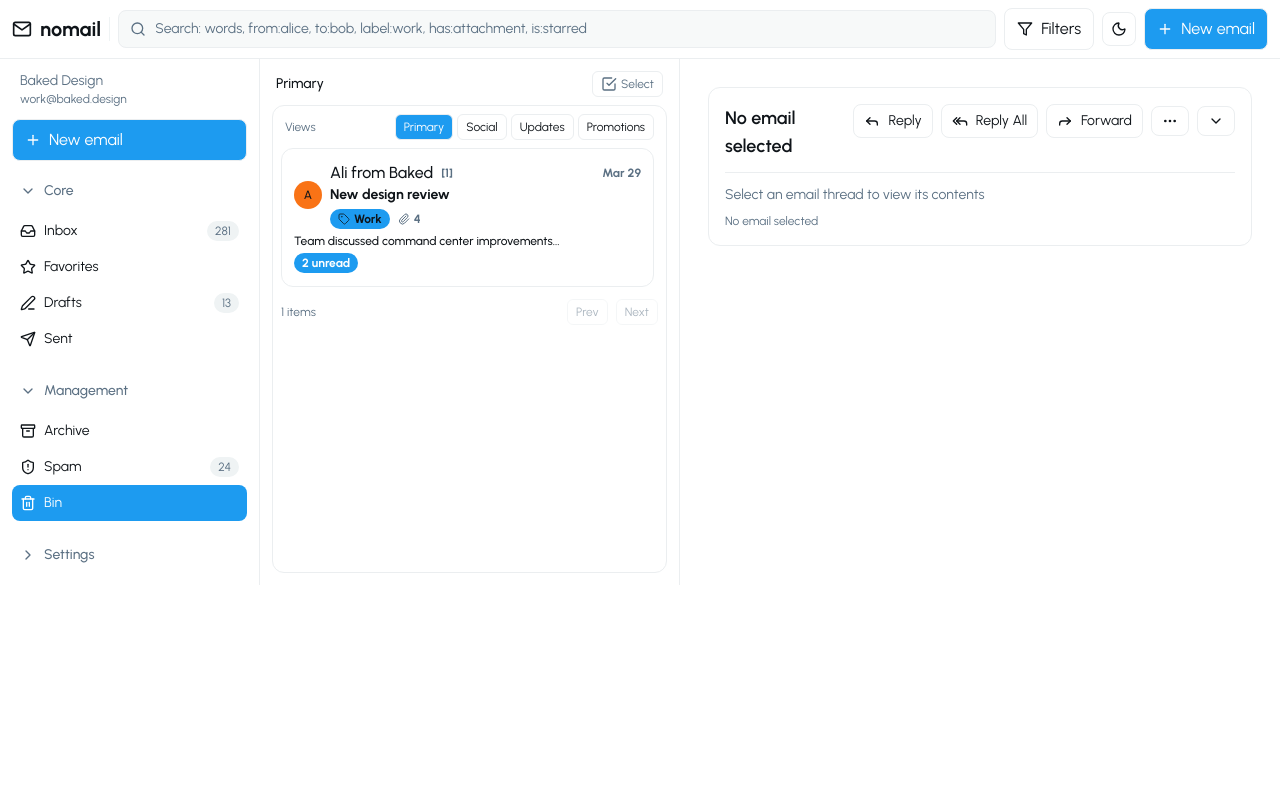
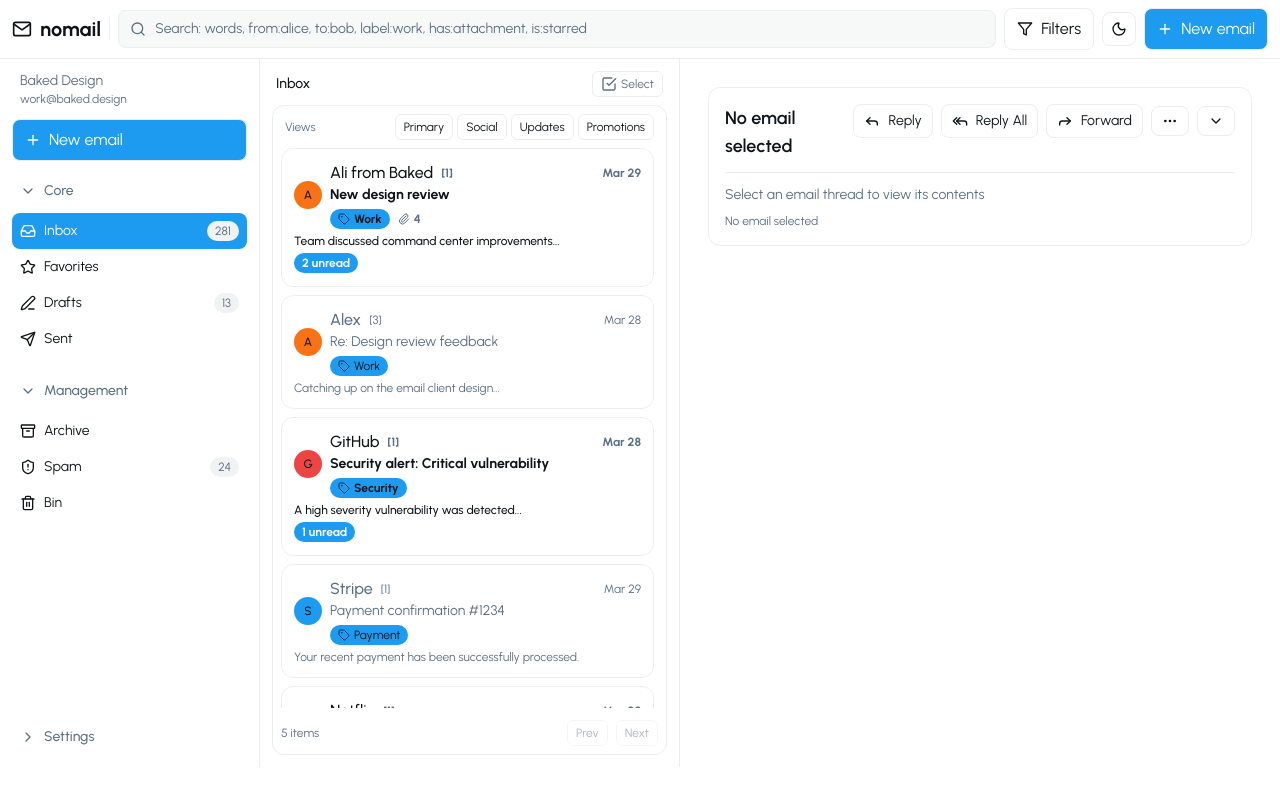
Before and after one commit to nowarelabs/nomail, a Next.js app in the folder frontend/: page / in a window 1280 px wide. Shown: the top 794 px of the page. Built offline with nearby package versions, Linux system fonts and the light colour scheme.

Commit message:
fix: add active view filtering

```diff
--- a/frontend/src/app/page.tsx
+++ b/frontend/src/app/page.tsx
@@ -15,7 +15,7 @@
 	const [theme, setTheme] = useState<'light' | 'dark'>('light');
 	const [isCoreOpen, setIsCoreOpen] = useState(true);
 	const [isManagementOpen, setIsManagementOpen] = useState(true);
-	const [activeView, setActiveView] = useState('primary');
+	const [activeView, setActiveView] = useState('inbox');
 	const [isSelectMode, setIsSelectMode] = useState(false);
 	const [selectedThreads, setSelectedThreads] = useState<Set<string>>(new Set());
 	const [isMoreActionsOpen, setIsMoreActionsOpen] = useState(false);
@@ -34,13 +34,11 @@
 					replyTo: '',
 					date: 'Mar 29',
 					subject: 'New design review',
-					content:
-						'Team discussed command center improvements and category system. General positive feedback, with suggestions for quick actions placement.',
+					content: 'Team discussed command center improvements...',
 					htmlContent: '',
-					plainTextContent:
-						'Team discussed command center improvements and category system. General positive feedback, with suggestions for quick actions placement.',
+					plainTextContent: 'Team discussed command center improvements...',
 					isCollapsed: true,
-					isRead: false,
+					isRead: true,
 					category: 'work',
 					isDraft: false,
 					isFavorite: false,
@@ -52,10 +50,10 @@
 					attachments: [
 						{
 							id: '1',
-							name: 'design-mockup.png',
+							name: 'image.png',
 							extension: '.png',
-							size: 2411724,
-							sizeFormatted: '2.3 MB',
+							size: 524288,
+							sizeFormatted: '512.0 KB',
 							type: 'image/png',
 							mimeType: 'image/png',
 							url: '',
@@ -821,7 +819,10 @@
 						{isCoreOpen && (
 							<div className="overflow-hidden" style={{ height: 'auto', opacity: 1 }}>
 								<div className="py-1">
-									<button className="w-full flex items-center justify-between gap-2 rounded-lg px-2 py-2 text-sm hover:bg-sidebar-accent hover:text-sidebar-accent-foreground">
+									<button
+										className={`w-full flex items-center justify-between gap-2 rounded-lg px-2 py-2 text-sm ${activeView === 'inbox' ? 'bg-sidebar-primary text-sidebar-primary-foreground' : 'hover:bg-sidebar-accent hover:text-sidebar-accent-foreground'}`}
+										onClick={() => handleViewChange('inbox')}
+									>
 										<span className="flex items-center gap-2">
 											<svg
 												xmlns="http://www.w3.org/2000/svg"
@@ -843,7 +844,10 @@
 										</span>
 										<span className="rounded-full px-2 py-0.5 text-xs bg-muted text-muted-foreground">281</span>
 									</button>
-									<button className="w-full flex items-center justify-between gap-2 rounded-lg px-2 py-2 text-sm hover:bg-sidebar-accent hover:text-sidebar-accent-foreground">
+									<button
+										className={`w-full flex items-center justify-between gap-2 rounded-lg px-2 py-2 text-sm ${activeView === 'favorites' ? 'bg-sidebar-primary text-sidebar-primary-foreground' : 'hover:bg-sidebar-accent hover:text-sidebar-accent-foreground'}`}
+										onClick={() => handleViewChange('favorites')}
+									>
 										<span className="flex items-center gap-2">
 											<svg
 												xmlns="http://www.w3.org/2000/svg"
@@ -863,7 +867,10 @@
 											Favorites
 										</span>
 									</button>
-									<button className="w-full flex items-center justify-between gap-2 rounded-lg px-2 py-2 text-sm hover:bg-sidebar-accent hover:text-sidebar-accent-foreground">
+									<button
+										className={`w-full flex items-center justify-between gap-2 rounded-lg px-2 py-2 text-sm ${activeView === 'drafts' ? 'bg-sidebar-primary text-sidebar-primary-foreground' : 'hover:bg-sidebar-accent hover:text-sidebar-accent-foreground'}`}
+										onClick={() => handleViewChange('drafts')}
+									>
 										<span className="flex items-center gap-2">
 											<svg
 												xmlns="http://www.w3.org/2000/svg"
@@ -885,7 +892,10 @@
 										</span>
 										<span className="rounded-full px-2 py-0.5 text-xs bg-muted text-muted-foreground">13</span>
 									</button>
-									<button className="w-full flex items-center justify-between gap-2 rounded-lg px-2 py-2 text-sm hover:bg-sidebar-accent hover:text-sidebar-accent-foreground">
+									<button
+										className={`w-full flex items-center justify-between gap-2 rounded-lg px-2 py-2 text-sm ${activeView === 'sent' ? 'bg-sidebar-primary text-sidebar-primary-foreground' : 'hover:bg-sidebar-accent hover:text-sidebar-accent-foreground'}`}
+										onClick={() => handleViewChange('sent')}
+									>
 										<span className="flex items-center gap-2">
 											<svg
 												xmlns="http://www.w3.org/2000/svg"
@@ -935,7 +945,10 @@
 						{isManagementOpen && (
 							<div className="overflow-hidden" style={{ height: 'auto', opacity: 1 }}>
 								<div className="py-1">
-									<button className="w-full flex items-center justify-between gap-2 rounded-lg px-2 py-2 text-sm hover:bg-sidebar-accent hover:text-sidebar-accent-foreground">
+									<button
+										className={`w-full flex items-center justify-between gap-2 rounded-lg px-2 py-2 text-sm ${activeView === 'archive' ? 'bg-sidebar-primary text-sidebar-primary-foreground' : 'hover:bg-sidebar-accent hover:text-sidebar-accent-foreground'}`}
+										onClick={() => handleViewChange('archive')}
+									>
 										<span className="flex items-center gap-2">
 											<svg
 												xmlns="http://www.w3.org/2000/svg"
@@ -957,7 +970,10 @@
 											Archive
 										</span>
 									</button>
-									<button className="w-full flex items-center justify-between gap-2 rounded-lg px-2 py-2 text-sm hover:bg-sidebar-accent hover:text-sidebar-accent-foreground">
+									<button
+										className={`w-full flex items-center justify-between gap-2 rounded-lg px-2 py-2 text-sm ${activeView === 'spam' ? 'bg-sidebar-primary text-sidebar-primary-foreground' : 'hover:bg-sidebar-accent hover:text-sidebar-accent-foreground'}`}
+										onClick={() => handleViewChange('spam')}
+									>
 										<span className="flex items-center gap-2">
 											<svg
 												xmlns="http://www.w3.org/2000/svg"
@@ -980,7 +996,10 @@
 										</span>
 										<span className="rounded-full px-2 py-0.5 text-xs bg-muted text-muted-foreground">24</span>
 									</button>
-									<button className="w-full flex items-center justify-between gap-2 rounded-lg px-2 py-2 text-sm bg-sidebar-primary text-sidebar-primary-foreground">
+									<button
+										className={`w-full flex items-center justify-between gap-2 rounded-lg px-2 py-2 text-sm ${activeView === 'bin' ? 'bg-sidebar-primary text-sidebar-primary-foreground' : 'hover:bg-sidebar-accent hover:text-sidebar-accent-foreground'}`}
+										onClick={() => handleViewChange('bin')}
+									>
 										<span className="flex items-center gap-2">
 											<svg
 												xmlns="http://www.w3.org/2000/svg"
@@ -1034,6 +1053,13 @@
 				<section className="border-r p-3 overflow-y-auto hidden xl:flex xl:flex-col xl:min-w-0">
 					<div className="flex items-center justify-between px-1 pb-2">
 						<div className="text-sm font-medium">
+							{activeView === 'inbox' && 'Inbox'}
+							{activeView === 'favorites' && 'Favorites'}
+							{activeView === 'drafts' && 'Drafts'}
+							{activeView === 'sent' && 'Sent'}
+							{activeView === 'archive' && 'Archive'}
+							{activeView === 'spam' && 'Spam'}
+							{activeView === 'bin' && 'Bin'}
 							{activeView === 'primary' && 'Primary'}
 							{activeView === 'social' && 'Social'}
 							{activeView === 'updates' && 'Updates'}
@@ -1208,7 +1234,35 @@
 						)}
 						<div className="space-y-2 max-h-[70vh] overflow-y-auto pr-1 scrollbar-hidden">
 							{emailThreads
-								.filter(thread => thread.category === activeView)
+								.filter(thread => {
+									switch (activeView) {
+										case 'inbox':
+											return !thread.isTrash && !thread.isSpam && !thread.isArchive;
+										case 'favorites':
+											return thread.isFavorite;
+										case 'drafts':
+											return thread.isDraft;
+										case 'sent':
+											// For demo purposes, we'll assume sent emails are those that are not drafts and not incoming
+											return !thread.isDraft && thread.emails[0]?.senderName !== 'You';
+										case 'archive':
+											return thread.isArchive;
+										case 'spam':
+											return thread.isSpam;
+										case 'bin':
+											return thread.isTrash;
+										case 'primary':
+											return thread.category === 'primary';
+										case 'social':
+											return thread.category === 'social';
+										case 'updates':
+											return thread.category === 'updates';
+										case 'promotions':
+											return thread.category === 'promotions';
+										default:
+											return true;
+									}
+								})
 								.map((thread) => (
 									<EmailThreadsListItem
 										key={thread.id}
@@ -1224,7 +1278,35 @@
 						</div>
 						<nav className="pt-3 flex items-center justify-between text-xs text-muted-foreground">
 							<span>
-								{emailThreads.filter(thread => thread.category === activeView).length} items
+								{emailThreads.filter(thread => {
+									switch (activeView) {
+										case 'inbox':
+											return !thread.isTrash && !thread.isSpam && !thread.isArchive;
+										case 'favorites':
+											return thread.isFavorite;
+										case 'drafts':
+											return thread.isDraft;
+										case 'sent':
+											// For demo purposes, we'll assume sent emails are those that are not drafts and not incoming
+											return !thread.isDraft && thread.emails[0]?.senderName !== 'You';
+										case 'archive':
+											return thread.isArchive;
+										case 'spam':
+											return thread.isSpam;
+										case 'bin':
+											return thread.isTrash;
+										case 'primary':
+											return thread.category === 'primary';
+										case 'social':
+											return thread.category === 'social';
+										case 'updates':
+											return thread.category === 'updates';
+										case 'promotions':
+											return thread.category === 'promotions';
+										default:
+											return true;
+									}
+								}).length} items
 							</span>
 							<div className="flex items-center gap-2">
 								<button disabled={true} className="rounded-md border px-2 py-1 disabled:opacity-50 hover:bg-accent">
```
